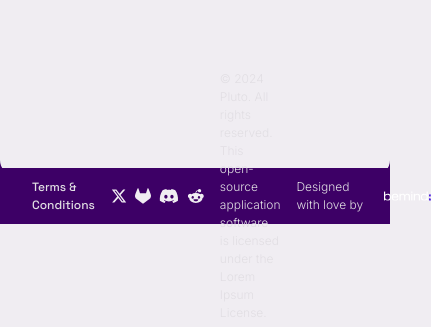
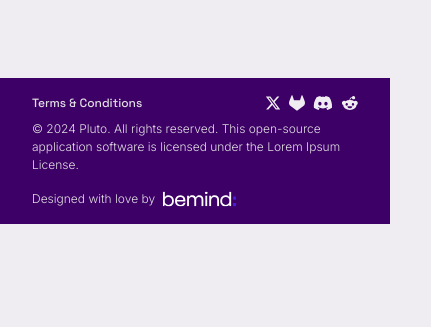
Before and after one commit to PlutoMining/pluto, a Next.js app in the folder frontend/: page / in a window 390 px wide. Shown: the part 620-947 px from the top of the page, 431 px wide, since content can reach past the window. Built offline with nearby package versions, Linux system fonts and the light colour scheme; no server answers.

Commit message:
fixed footer responsive

```diff
--- a/frontend/src/components/Footer/Footer.tsx
+++ b/frontend/src/components/Footer/Footer.tsx
@@ -8,21 +8,33 @@ export const Footer = () => {
       alignItems={"center"}
       position={"sticky"}
       bottom={0}
-      height={"3.5rem"}
+      // height={{base: "67px""40px"}}
       zIndex={"10"}
       bg={"brand.purple0"}
       fontWeight={400}
       color={"greyscale.200"}
+      p={"1rem 0"}
     >
       <Flex
         margin={"0 auto"}
-        justify={"space-between"}
+        justify={{ base: "flex-start", md: "space-between", lg: "space-between" }}
+        flexDir={{ base: "column", md: "row", lg: "row" }}
         gap={"1rem"}
         w={"100%"}
         maxW="container.2xl"
         p={"0 2rem"}
       >
-        <Flex alignItems={"center"} gap={"1rem"}>
+        <Flex
+          alignItems={{ base: "flex-start", md: "flex-start", lg: "center" }}
+          gap={{ base: "0.5rem", md: "0.5rem", lg: "1rem" }}
+          flexDir={{ base: "column", md: "column-reverse", lg: "row" }}
+        >
+          <Flex
+            alignItems={"center"}
+            gap={"1rem"}
+            justify={{ base: "space-between", md: "flex-start", lg: "flex-start" }}
+            w={{ base: "100%", md: "unset", lg: "unset" }}
+          >
             <Text fontFamily={"heading"} fontSize={"xs"} color={"greyscale.200"} fontWeight={500}>
               Terms & Conditions
             </Text>
@@ -34,9 +46,10 @@ export const Footer = () => {
             </Flex>
           </Flex>
           <Text fontSize={"xs"} fontWeight={300} color={"greyscale.200"}>
-          © 2024 Pluto. All rights reserved. This open-source application software is licensed under
-          the Lorem Ipsum License.
+            © 2024 Pluto. All rights reserved. This open-source application software is licensed
+            under the Lorem Ipsum License.
           </Text>
+        </Flex>
         <Flex gap={"0.5rem"} align={"center"}>
           <Text fontSize={"xs"} fontWeight={300} color={"greyscale.200"}>
             Designed with love by
```
Lines whose indentation alone changed are shown as unchanged.
